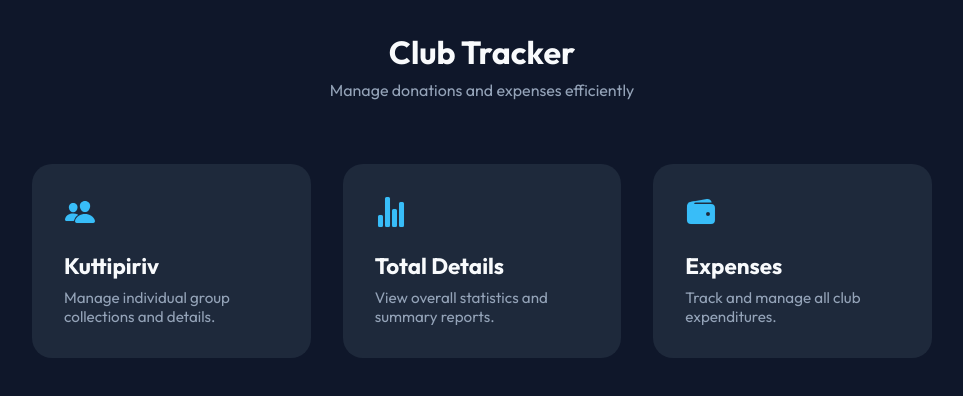
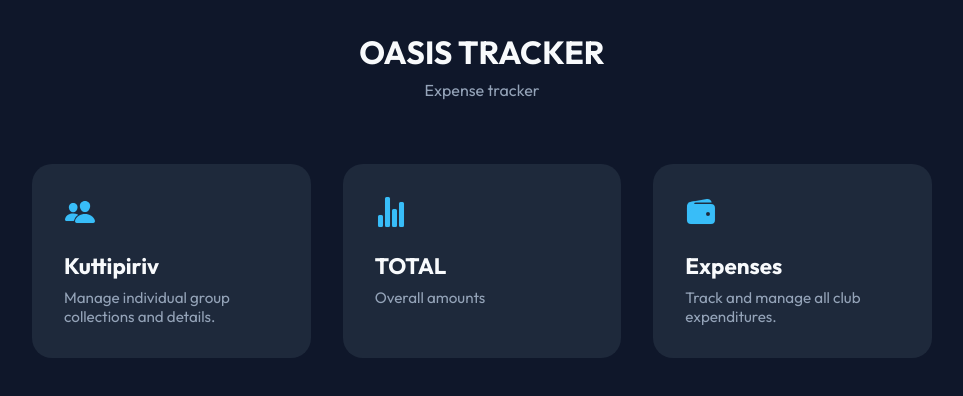
Before and after one commit to fasil001361/Oasis-project, a plain HTML site: page index.html in a window 1280 px wide. Shown: the whole page, without its empty margins (158-1121 px from the left). Drawn offline with nearby package versions, Linux system fonts and the light colour scheme.

Commit message:
Update index.html

```diff
--- a/index.html
+++ b/index.html
@@ -3,7 +3,7 @@
 
 <head>
     <meta charset="UTF-8">
-    <title>Club Tracker Portal</title>
+    <title>OASIS TRACKER</title>
     <meta name="viewport" content="width=device-width, initial-scale=1.0">
     <link rel="stylesheet" href="index.css">
     <!-- Ionicons -->
@@ -14,8 +14,8 @@
 <body>
 
     <header>
-        <h1>Club Tracker</h1>
-        <p class="subtitle">Manage donations and expenses efficiently</p>
+        <h1>OASIS TRACKER</h1>
+        <p class="subtitle">Expense tracker </p>
     </header>
 
     <main class="container">
@@ -33,8 +33,8 @@
                 <div class="card-icon">
                     <ion-icon name="stats-chart"></ion-icon>
                 </div>
-                <h2 class="card-title">Total Details</h2>
-                <p class="card-desc">View overall statistics and summary reports.</p>
+                <h2 class="card-title">TOTAL</h2>
+                <p class="card-desc">Overall amounts</p>
             </a>
 
             <a href="expenses.html" class="nav-card">
```
